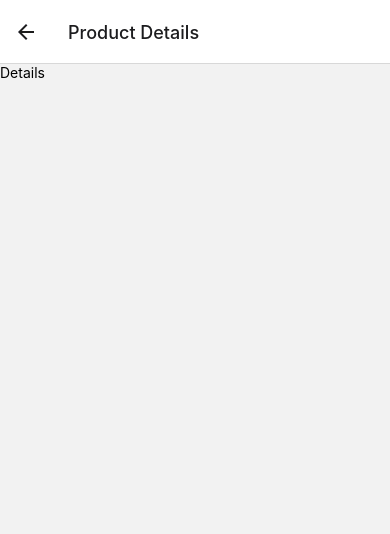
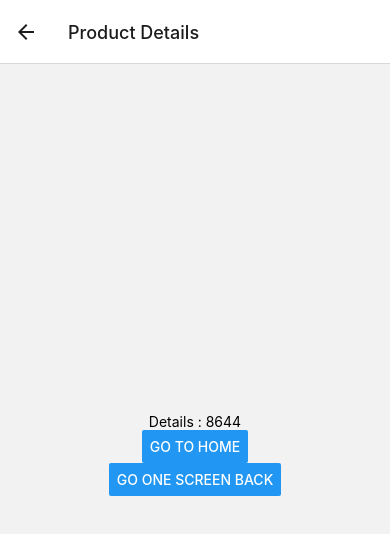
Before and after one commit to Omi1804/ReactNative-playground, a React Native app: screen /Home in a window 390 px wide. Both pictures are taken after a click on the button "GO TO DETAILS". Shown: the top 534 px of the page. Built offline with nearby package versions, Linux system fonts and the light colour scheme.

Commit message:
completed navigation in native

```diff
--- a/09-Navigation/Screens/Details.tsx
+++ b/09-Navigation/Screens/Details.tsx
@@ -1,10 +1,34 @@
-import {StyleSheet, Text, View} from 'react-native';
+import {Button, StyleSheet, Text, View} from 'react-native';
 import React from 'react';
 
-export default function Details() {
+import {NativeStackScreenProps} from '@react-navigation/native-stack';
+import {RootStackParamList} from '../App';
+import {useNavigation} from '@react-navigation/native';
+import {NativeStackNavigationProp} from '@react-navigation/native-stack';
+
+type DetailsProps = NativeStackScreenProps<RootStackParamList, 'Details'>;
+
+//as we have done navigation in home page through navigation prop
+//we can also do navigation through hooks
+//here we use hooks method for the navigation
+//Both are right in there own ways
+
+export default function Details({route}: DetailsProps) {
+  //invoking the hook with right set of types
+  const navigation =
+    useNavigation<NativeStackNavigationProp<RootStackParamList>>();
+
+  const {productId} = route.params;
+
   return (
-    <View>
-      <Text>Details</Text>
+    <View style={styles.container}>
+      <Text>Details : {productId}</Text>
+      <Button
+        title="Go to Home"
+        onPress={() => navigation.navigate('Home')}></Button>
+      <Button
+        title="Go One Screen Back"
+        onPress={() => navigation.goBack()}></Button>
     </View>
   );
 }
--- a/09-Navigation/Screens/Home.tsx
+++ b/09-Navigation/Screens/Home.tsx
@@ -16,7 +16,7 @@ export default function Home({navigation}: HomeProps) {
       <Button
         title="Go to Details"
         onPress={() =>
-          //using this onPress we can navigate and we have different options for navigation though stack
+          //using this onPress we can navigate and we have different options for navigation though stack (like push, replace etc...)
           //here we use navigate and firstly we pass the screen in which we want to navigate and then props with it
           navigation.navigate('Details', {productId: '8644'})
         }></Button>
--- a/package.json
+++ b/package.json
@@ -20,7 +20,7 @@
     "react-native-bouncy-checkbox": "^2.0.0",
     "react-native-haptic-feedback": "^2.2.0",
     "react-native-safe-area-context": "^4.10.5",
-    "react-native-screens": "^3.32.0",
+    "react-native-screens": "3.29.0",
     "react-native-snackbar": "^2.6.2",
     "react-native-track-player": "^4.1.1",
     "react-native-vector-icons": "^10.1.0",
```
Also changed, not shown: 2 other files (tests, documents, lock files or other folders).
